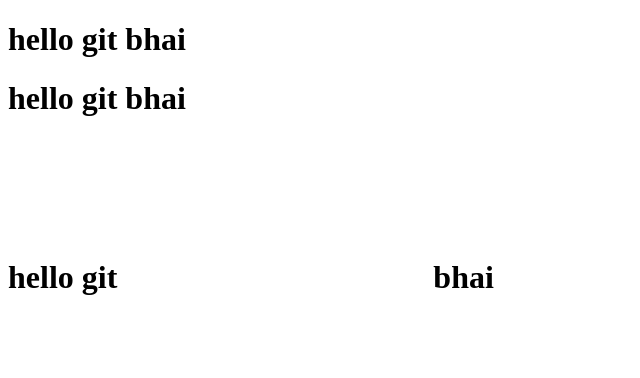
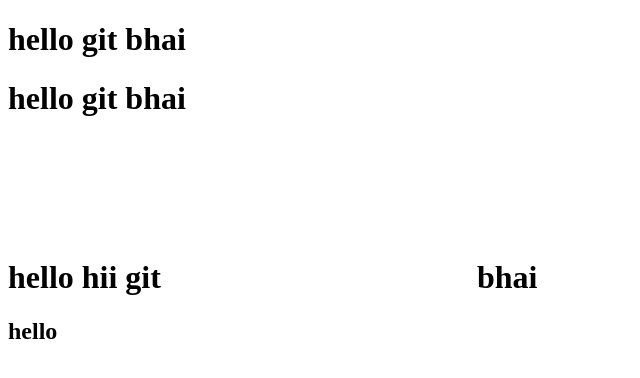
Before and after one commit to dattaghadage101/mycode, a plain HTML site: page index.html in a window 1280 px wide. Shown: the whole page, without its empty margins (0-640 px from the left). Drawn offline with Linux system fonts and the light colour scheme.

Commit message:
hellow11

```diff
--- a/index.html
+++ b/index.html
@@ -9,6 +9,7 @@
 <body>
     <h1>hello  git bhai</h1>
    <h1>hello  git bhai</h1>
-   <h1>hello  git <object data="" type=""></object> bhai</h1>
+   <h1>hello hii git <object data="" type=""></object> bhai</h1>
+   <h2>hello</h2>
 </body>
 </html>
```
